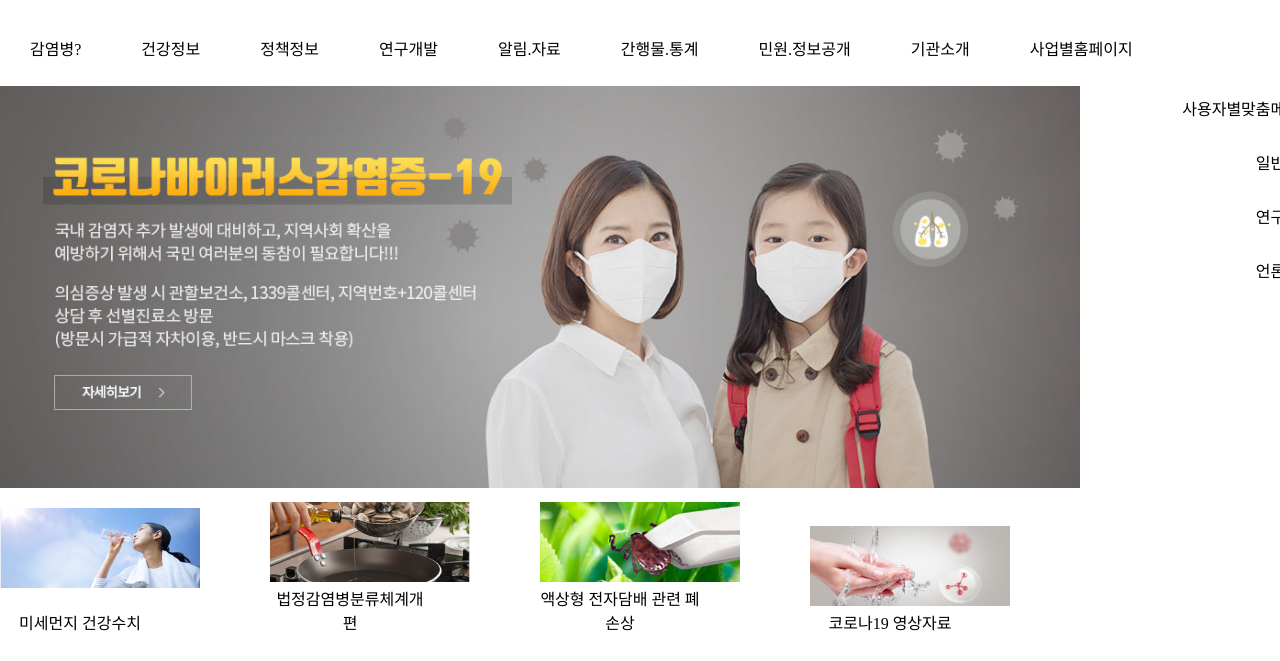
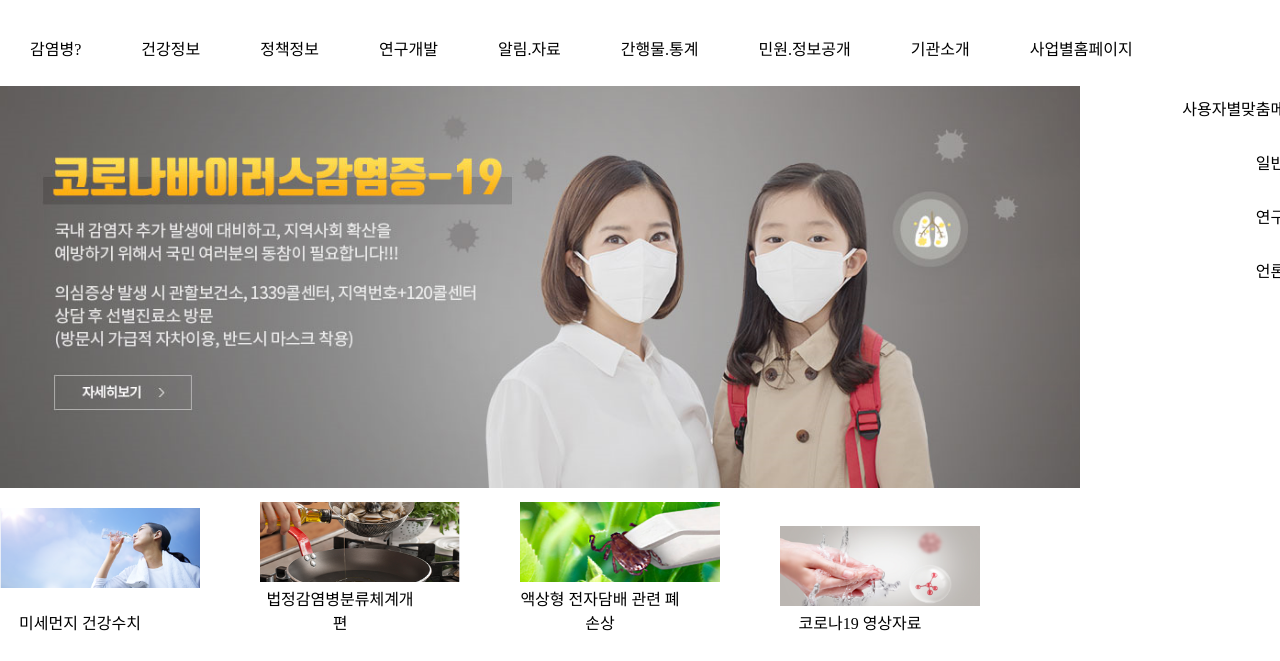
Before and after one commit to jmj000701/jmj000701.github.io, a plain HTML site: page index.html in a window 1280 px wide. Shown: the part 104-765 px from the top of the page. Drawn offline with Linux system fonts and the light colour scheme.

Commit message:
Update index.html

```diff
--- a/index.html
+++ b/index.html
@@ -84,7 +84,7 @@ footer{
 #sub1 li {
 	display: inline-block;
 	text-align: center;
-	padding-right: 110px;
+	padding-right: 100px;
 	width: 160px;
 }
 #sub1 img:hover{
```
